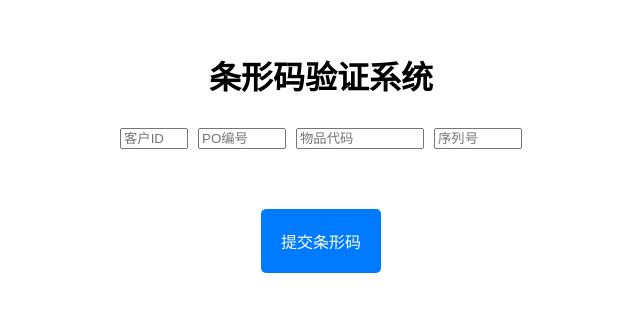
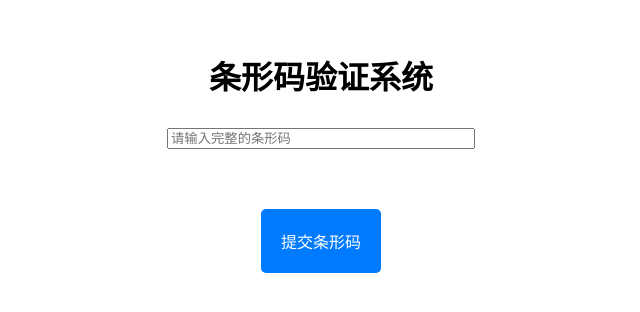
Before and after one commit to pipeapplenan/barcodetest, a React (Create React App) app: page / in a window 1280 px wide. Shown: the part 248-560 px from the top of the page, without its empty margins (319-959 px from the left). Built offline with nearby package versions, Linux system fonts and the light colour scheme.

Commit message:
change barcode display format

```diff
--- a/src/page/BarcodeScanner.js
+++ b/src/page/BarcodeScanner.js
@@ -1,65 +1,29 @@
 /* global wx */
-import React, { useState, useEffect, useRef } from "react";
-import "./BarcodeSanner.css";
+import React, { useState, useEffect } from "react";
+import "./BarcodeScanner.css";
 
 const BarcodeScanner = () => {
-  const [customerId, setCustomerId] = useState("");
-  const [poNumber, setPoNumber] = useState("");
-  const [itemCode, setItemCode] = useState("");
-  const [serialNumber, setSerialNumber] = useState("");
+  const [barcode, setBarcode] = useState("");
 
-  const poNumberRef = useRef(null);
-  const itemCodeRef = useRef(null);
-  const serialNumberRef = useRef(null);
-
-  useEffect(() => {
-    // 引入微信JS-SDK
-    const loadWeChatSDK = () => {
-      const script = document.createElement("script");
-      script.src = "https://res.wx.qq.com/open/js/jweixin-1.6.0.js";
-      script.async = true;
-      document.body.appendChild(script);
-
-      script.onload = () => {
-        wx.config({
-          appId: "你的AppID",
-          timestamp: "时间戳",
-          nonceStr: "随机字符串",
-          signature: "签名",
-          jsApiList: ["scanQRCode"],
-        });
-      };
-    };
-    loadWeChatSDK();
-  }, []);
-
-  const handleCustomerIdChange = (e) => {
-    setCustomerId(e.target.value);
-    if (e.target.value.length === 2) {
-      poNumberRef.current.focus();
-    }
-  };
-
-  const handlePoNumberChange = (e) => {
-    setPoNumber(e.target.value);
-    if (e.target.value.length === 4) {
-      itemCodeRef.current.focus();
-    }
-  };
-
-  const handleItemCodeChange = (e) => {
-    setItemCode(e.target.value);
-    if (e.target.value.length === 8) {
-      serialNumberRef.current.focus();
-    }
-  };
-
-  const handleSerialNumberChange = (e) => {
-    setSerialNumber(e.target.value);
+  const handleBarcodeInputChange = (e) => {
+    setBarcode(e.target.value);
   };
 
   const handleBarcodeInputSubmit = () => {
-    if (customerId && poNumber && itemCode && serialNumber) {
+    // 条形码格式：前2位是customerId，接着4位poNumber，接着8位itemCode，最后4位serialNumber
+    if (barcode.length === 18) {
+      const customerId = barcode.slice(0, 2); // 前2位
+      const poNumber = barcode.slice(2, 6); // 中间4位
+      const itemCode = barcode.slice(6, 14); // 接着8位
+      const serialNumber = barcode.slice(14); // 最后4位
+
+      // 打印拆分后的值，方便调试
+      console.log("Customer ID:", customerId);
+      console.log("PO Number:", poNumber);
+      console.log("Item Code:", itemCode);
+      console.log("Serial Number:", serialNumber);
+
+      // 发送条形码数据到后端进行验证
       fetch("https://barcodebackend.vercel.app/api/validate-barcode", {
         method: "POST",
         headers: {
@@ -80,53 +44,160 @@ const BarcodeScanner = () => {
           console.error("Error:", error);
         });
     } else {
-      alert("请填写所有字段");
+      alert("请输入有效的条形码，长度应为18位");
     }
   };
 
   return (
     <div className="container">
       <h1>条形码验证系统</h1>
-      <div className="inputs">
-        <input
-          type="text"
-          value={customerId}
-          onChange={handleCustomerIdChange}
-          placeholder="客户ID"
-          style={{ width: "60px" }} // 2位长度
-          maxLength={2}
-        />
-        <input
-          type="text"
-          value={poNumber}
-          onChange={handlePoNumberChange}
-          placeholder="PO编号"
-          style={{ width: "80px" }} // 4位长度
-          maxLength={4}
-          ref={poNumberRef}
-        />
-        <input
-          type="text"
-          value={itemCode}
-          onChange={handleItemCodeChange}
-          placeholder="物品代码"
-          style={{ width: "120px" }} // 8位长度
-          maxLength={8}
-          ref={itemCodeRef}
-        />
-        <input
-          type="text"
-          value={serialNumber}
-          onChange={handleSerialNumberChange}
-          placeholder="序列号"
-          style={{ width: "80px" }} // 4位长度
-          maxLength={4}
-          ref={serialNumberRef}
-        />
-      </div>
+
+      {/* 单一输入框，用于输入完整的条形码 */}
+      <input
+        type="text"
+        value={barcode}
+        onChange={handleBarcodeInputChange}
+        placeholder="请输入完整的条形码"
+        style={{ width: "300px" }}
+        maxLength={18} // 限制为18位
+      />
+
+      <br />
       <button onClick={handleBarcodeInputSubmit}>提交条形码</button>
     </div>
   );
 };
 
 export default BarcodeScanner;
+
+// import React, { useState, useEffect, useRef } from "react";
+// import "./BarcodeSanner.css";
+
+// const BarcodeScanner = () => {
+//   const [customerId, setCustomerId] = useState("");
+//   const [poNumber, setPoNumber] = useState("");
+//   const [itemCode, setItemCode] = useState("");
+//   const [serialNumber, setSerialNumber] = useState("");
+
+//   const poNumberRef = useRef(null);
+//   const itemCodeRef = useRef(null);
+//   const serialNumberRef = useRef(null);
+
+//   useEffect(() => {
+//     // 引入微信JS-SDK
+//     const loadWeChatSDK = () => {
+//       const script = document.createElement("script");
+//       script.src = "https://res.wx.qq.com/open/js/jweixin-1.6.0.js";
+//       script.async = true;
+//       document.body.appendChild(script);
+
+//       script.onload = () => {
+//         wx.config({
+//           appId: "你的AppID",
+//           timestamp: "时间戳",
+//           nonceStr: "随机字符串",
+//           signature: "签名",
+//           jsApiList: ["scanQRCode"],
+//         });
+//       };
+//     };
+//     loadWeChatSDK();
+//   }, []);
+
+//   const handleCustomerIdChange = (e) => {
+//     setCustomerId(e.target.value);
+//     if (e.target.value.length === 2) {
+//       poNumberRef.current.focus();
+//     }
+//   };
+
+//   const handlePoNumberChange = (e) => {
+//     setPoNumber(e.target.value);
+//     if (e.target.value.length === 4) {
+//       itemCodeRef.current.focus();
+//     }
+//   };
+
+//   const handleItemCodeChange = (e) => {
+//     setItemCode(e.target.value);
+//     if (e.target.value.length === 8) {
+//       serialNumberRef.current.focus();
+//     }
+//   };
+
+//   const handleSerialNumberChange = (e) => {
+//     setSerialNumber(e.target.value);
+//   };
+
+//   const handleBarcodeInputSubmit = () => {
+//     if (customerId && poNumber && itemCode && serialNumber) {
+//       fetch("https://barcodebackend.vercel.app/api/validate-barcode", {
+//         method: "POST",
+//         headers: {
+//           "Content-Type": "application/json",
+//         },
+//         body: JSON.stringify({
+//           customerId,
+//           poNumber,
+//           itemCode,
+//           serialNumber,
+//         }),
+//       })
+//         .then((response) => response.json())
+//         .then((data) => {
+//           alert("验证结果: " + data.message);
+//         })
+//         .catch((error) => {
+//           console.error("Error:", error);
+//         });
+//     } else {
+//       alert("请填写所有字段");
+//     }
+//   };
+
+//   return (
+//     <div className="container">
+//       <h1>条形码验证系统</h1>
+//       <div className="inputs">
+//         <input
+//           type="text"
+//           value={customerId}
+//           onChange={handleCustomerIdChange}
+//           placeholder="客户ID"
+//           style={{ width: "60px" }} // 2位长度
+//           maxLength={2}
+//         />
+//         <input
+//           type="text"
+//           value={poNumber}
+//           onChange={handlePoNumberChange}
+//           placeholder="PO编号"
+//           style={{ width: "80px" }} // 4位长度
+//           maxLength={4}
+//           ref={poNumberRef}
+//         />
+//         <input
+//           type="text"
+//           value={itemCode}
+//           onChange={handleItemCodeChange}
+//           placeholder="物品代码"
+//           style={{ width: "120px" }} // 8位长度
+//           maxLength={8}
+//           ref={itemCodeRef}
+//         />
+//         <input
+//           type="text"
+//           value={serialNumber}
+//           onChange={handleSerialNumberChange}
+//           placeholder="序列号"
+//           style={{ width: "80px" }} // 4位长度
+//           maxLength={4}
+//           ref={serialNumberRef}
+//         />
+//       </div>
+//       <button onClick={handleBarcodeInputSubmit}>提交条形码</button>
+//     </div>
+//   );
+// };
+
+// export default BarcodeScanner;
```
Also changed, not shown: src/page/BarcodeScanner.css (renamed from src/page/BarcodeSanner.css).
